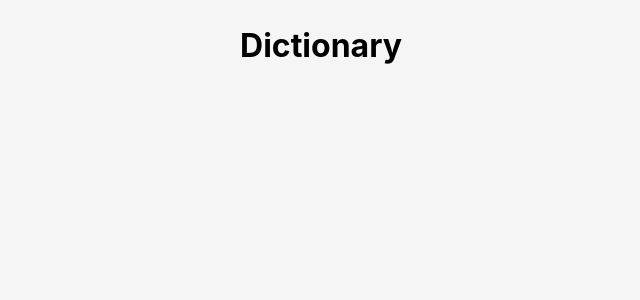
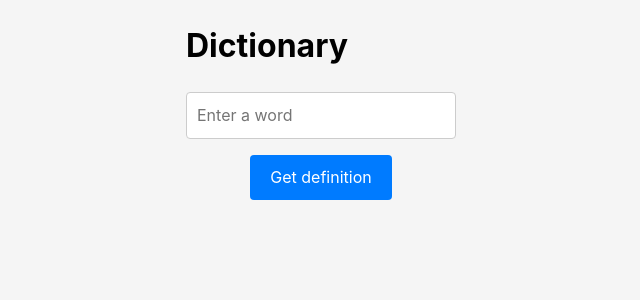
Before and after one commit to jesnagbg/Arbetsmetodik-testning, a React (Vite) app: page / in a window 1280 px wide. Shown: the top 300 px of the page, without its empty margins (319-959 px from the left). Built offline with nearby package versions, Linux system fonts and the light colour scheme.

Commit message:
search no mantine

```diff
--- a/src/App.tsx
+++ b/src/App.tsx
@@ -1,4 +1,7 @@
+import { useState } from 'react';
 import classes from './App.module.css';
+import SearchField from './components/SearchField';
+import { WordDefinition } from './types/WordDefinitionTypes';
 
 const fetchWordDefinition = async (word: string) => {
   try {
@@ -18,18 +21,18 @@ const fetchWordDefinition = async (word: string) => {
 };
 
 function App() {
-  // const [wordData, setWordData] = useState<WordDefinition[]>([]);
+  const [wordData, setWordData] = useState<WordDefinition[]>([]);
 
-  // const handleSearch = async (word: string) => {
-  //   const response = await fetchWordDefinition(word);
-  //   setWordData(response);
-  // };
+  const handleSearch = async (word: string) => {
+    const response = await fetchWordDefinition(word);
+    setWordData(response);
+  };
 
   return (
     <div className={classes.outerContainer}>
       <div>
         <h1>Dictionary</h1>
-        {/* <SearchField handleSearch={handleSearch} /> */}
+        <SearchField handleSearch={handleSearch} />
       </div>
 
       {/* {wordData &&
--- a/src/components/SearchField.module.css
+++ b/src/components/SearchField.module.css
@@ -0,0 +1,36 @@
+.container {
+  display: flex;
+  flex-direction: column;
+  align-items: center;
+  gap: 16px;
+  max-width: 400px;
+  margin: 0 auto;
+}
+
+.input {
+  width: 100%;
+  padding: 10px;
+  border: 1px solid #ccc;
+  border-radius: 4px;
+  font-size: 16px;
+}
+
+.error {
+  color: red;
+  font-size: 14px;
+}
+
+.button {
+  padding: 10px 20px;
+  background-color: #007bff;
+  color: #fff;
+  border: none;
+  border-radius: 4px;
+  cursor: pointer;
+  font-size: 16px;
+  transition: background-color 0.3s ease;
+
+  &:hover {
+    background-color: #0056b3;
+  }
+}
--- a/src/components/SearchField.tsx
+++ b/src/components/SearchField.tsx
@@ -1,5 +1,5 @@
-import { Button, Container, TextInput } from '@mantine/core';
-import { useForm } from '@mantine/form';
+import { useState } from 'react';
+import classes from './SearchField.module.css';
 
 type SearchFieldProps = {
   handleSearch: (word: string) => void;
@@ -13,38 +13,34 @@ type SearchFieldProps = {
  * @returns A Container component containing a form with an input field and a submit button.
  */
 const SearchField = ({ handleSearch }: SearchFieldProps) => {
-  const form = useForm({
-    initialValues: {
-      word: '',
-    },
-    validate: {
-      word: (value) => (value ? null : 'Please enter a word'),
-    },
-  });
+  const [word, setWord] = useState('');
+  const [error, setError] = useState<string | null>(null);
 
   const handleSubmit = () => {
-    if (form.validate().hasErrors) {
-      console.log('Form has errors');
+    if (!word) {
+      setError('Please enter a word');
       return;
     }
-    handleSearch(form.values.word);
-    form.reset();
+
+    handleSearch(word);
+    setWord('');
+    setError(null);
   };
 
   return (
-    <Container>
-      <TextInput
-        py={10}
-        style={{ width: 400 }}
-        label="Enter a word"
-        radius={'md'}
-        error={form.errors.word}
-        {...form.getInputProps('word')}
+    <div className={classes.container}>
+      <input
+        className={classes.input}
+        type="text"
+        placeholder="Enter a word"
+        value={word}
+        onChange={(e) => setWord(e.target.value)}
       />
-      <Button fullWidth onClick={handleSubmit}>
+      {error && <div className={classes.error}>{error}</div>}
+      <button className={classes.button} onClick={handleSubmit}>
         Get definition
-      </Button>
-    </Container>
+      </button>
+    </div>
   );
 };
 
```
